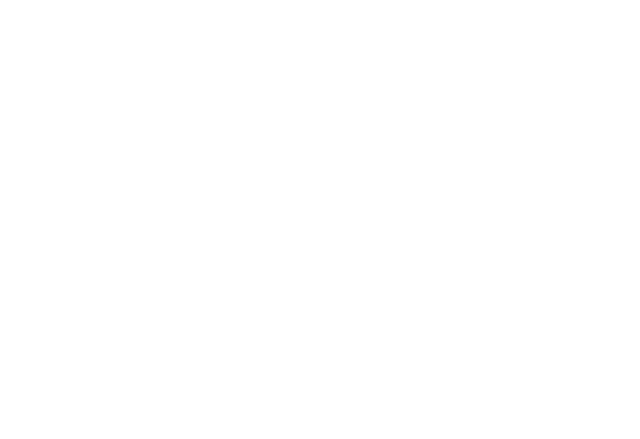
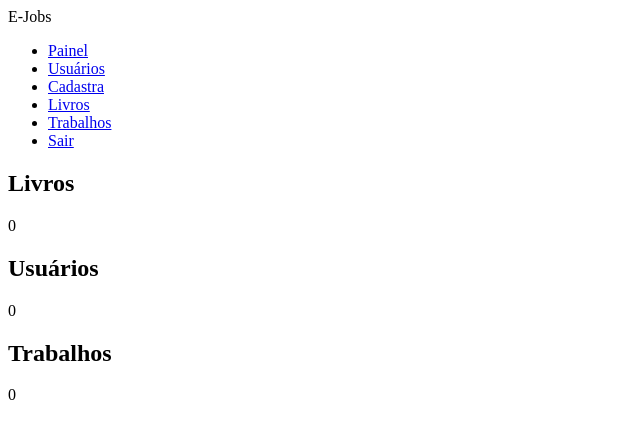
Before and after one commit to BREK1N/OmegaTCC, a Flask app: page /painel in a window 1280 px wide. Before the commit the part shown is empty. Shown: the top 439 px of the page, without its empty margins (0-640 px from the left). Run offline with Flask 2, Linux system fonts and the light colour scheme; the visitor is signed in with stand-in values (Sample User, id 1); some libraries are stand-ins or nearby versions.

Commit message:
html do painel
parte 1/4 do painel, parte do html

```diff
--- a/app/templates/login.html
+++ b/app/templates/login.html
@@ -8,6 +8,7 @@
     <title>Login | E-Jobs</title>
 </head>
 <body>
+<form action="{{url_for('login')}}" method="post" autocomplete="off">
     <div class="main-login">
         <div class="left-login">
             <h1>Bem vindo !! <br> E-jobs veja Trabalhos e Livros didaticos</h1>
@@ -16,7 +17,7 @@
         <div class="right-login">
                 <div class="card-login">
                     <h1>LOGIN</h1>
-                    <form action="{{url_for('login')}}" method="post" autocomplete="off">
+
                     <div class="textfield">
                         <label for="usuario">Usuário</label>
                         <input type="text" name="username" id="username" placeholder="Usuário">
@@ -28,12 +29,11 @@
                     </div>
                         <button class="btn-login"><a href="/login">Login</a></button>
                         <h2>{{msg}}</h2>
-                    </form>
-
 
                 </div>
         </div>
     </div>
+</form>
 
 </body>
 </html>
--- a/app/templates/painel.html
+++ b/app/templates/painel.html
@@ -4,11 +4,52 @@
     <meta charset="UTF-8">
     <meta http-equiv="X-UA-Compatible" content="IE=edge">
     <meta name="viewport" content="width=device-width, initial-scale=1.0">
+    <link rel="stylesheet" href="{{url_for('static', filename='css/painel.css')}}">
     <title>Painel | E-Jobs</title>
 </head>
 <body>
+    <div id="painel">
+        <div id="menu-left">
+            <div id="logo">E-Jobs</div>
+
+            <div id="itens">
+                <ul>
+                    <li><a href="#">Painel</a></li>
+                    <li><a href="#">Usuários</a></li>
+                    <li><a href="#">Cadastra</a></li>
+                    <li><a href="#">Livros</a></li>
+                    <li><a href="#">Trabalhos</a></li>
+                    <li><a href="/logout">Sair</a></li>
+                </ul>
+            </div>
 
 
+        </div>
 
+        <div id ='menu-right'>
+            <div id="infos">
+                <div class="info">
+                    <h2>Livros</h2>
+                    <p>0</p>
+                </div>
+
+                <div class="info-main">
+                    <h2>Usuários</h2>
+                    <p>0</p>
+
+                </div>
+
+                <div class="info">
+                    <h2>Trabalhos</h2>
+                    <p>0</p>
+
+                </div>
+
+            </div>
+
+        </div>
+
+
+    </div>
 </body>
 </html>
```
Also changed, not shown: app/static/css/painel.css (added). Lines whose indentation alone changed are shown as unchanged.
